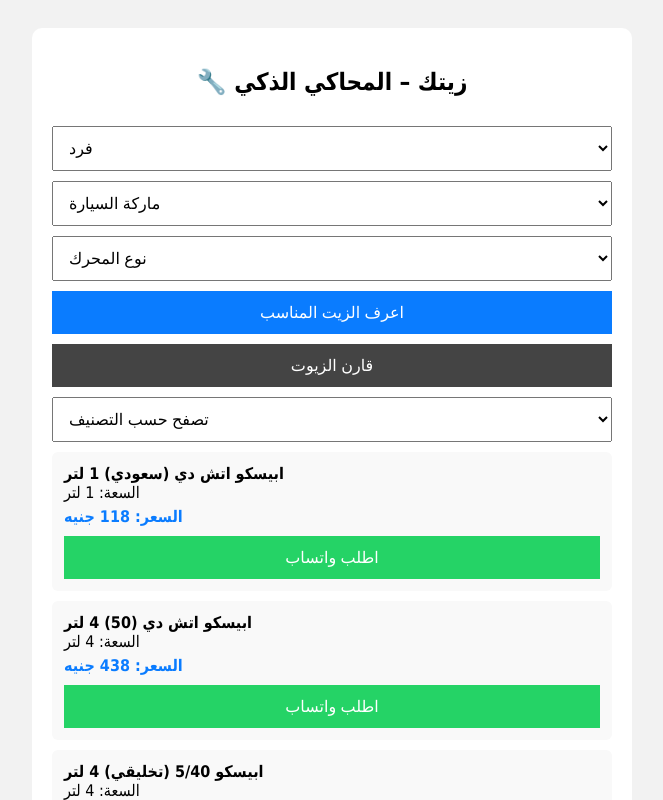
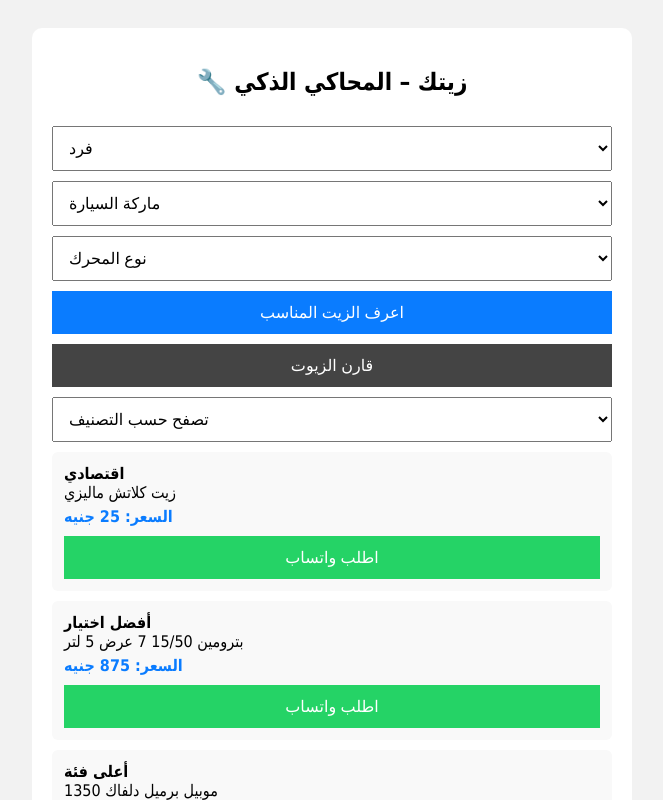
Before and after one commit to ELASAYS/zaytak-simulator, a plain HTML site: page index.html in a window 1280 px wide. Both pictures are taken after a click on the button "اعرف الزيت المناسب". Shown: the top 800 px of the page, without its empty margins (308-971 px from the left). Drawn offline with Linux system fonts and the light colour scheme.

Commit message:
Update index.html

```diff
--- a/index.html
+++ b/index.html
@@ -89,15 +89,45 @@ function loadCategories(){
 
 /* ========= RECOMMEND ========= */
 function recommendOil(){
-  const box=document.getElementById("result");
-  box.innerHTML="";
-  const oils=data.products.filter(p=>p.category_id===1).slice(0,3);
+  const box = document.getElementById("result");
+  box.innerHTML = "";
 
-  oils.forEach(p=>{
-    const price=Math.round(p.wholesale_price*priceRate());
-    box.innerHTML+=card(p,price);
+  // زيوت المحركات فقط
+  const oils = data.products.filter(p => p.category_id === 1);
+
+  if (oils.length === 0) {
+    box.innerHTML = "لا توجد زيوت محركات";
+    return;
+  }
+
+  // ترتيب حسب سعر الجملة
+  const sorted = [...oils].sort((a,b) => a.wholesale_price - b.wholesale_price);
+
+  // اختيارات ذكية
+  const economic = sorted[0];
+  const mid = sorted[Math.floor(sorted.length / 2)];
+  const premium = sorted[sorted.length - 1];
+
+  [economic, mid, premium].forEach((p, i) => {
+    if (!p) return;
+
+    const price = Math.round(p.wholesale_price * priceRate());
+    const label = i === 0 ? "اقتصادي" : i === 1 ? "أفضل اختيار" : "أعلى فئة";
+
+    box.innerHTML += `
+      <div class="product">
+        <strong>${label}</strong><br>
+        ${p.product_name}<br>
+        <div class="price">السعر: ${price} جنيه</div>
+        <button class="whatsapp"
+          onclick="wa('${p.product_name}', ${price})">
+          اطلب واتساب
+        </button>
+      </div>
+    `;
   });
 }
+
 
 /* ========= COMPARE ========= */
 function compareOils(){
```
